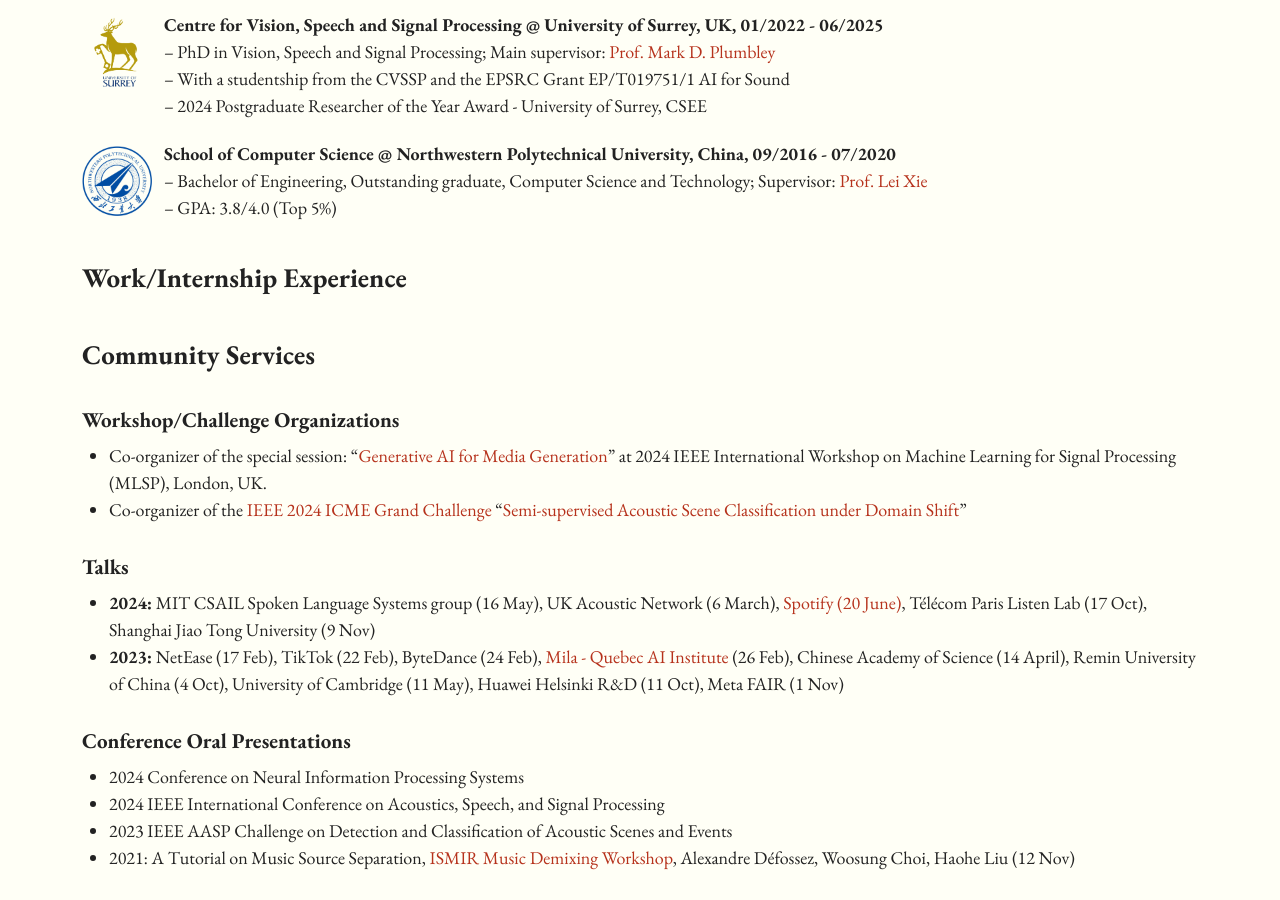
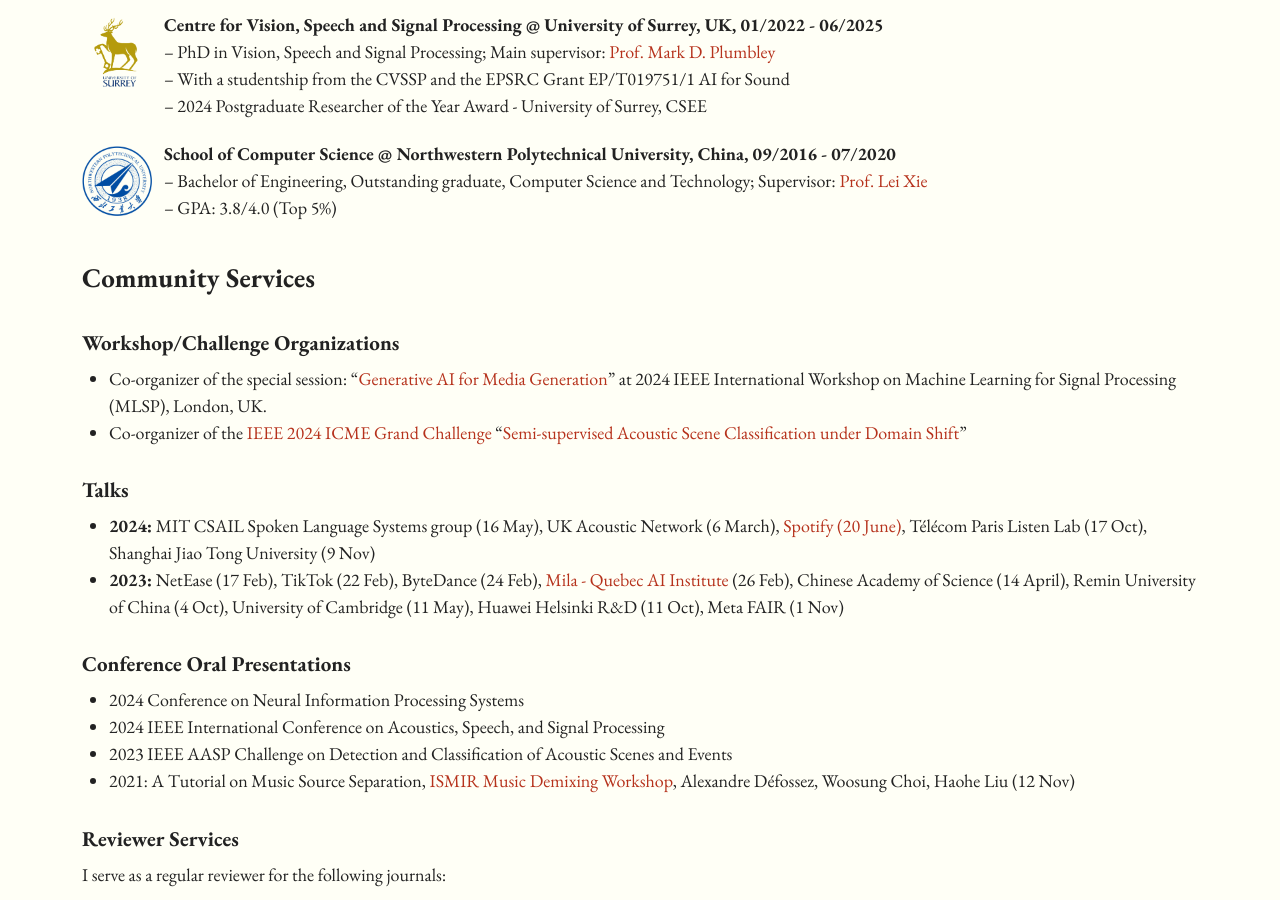
Before and after one commit to haoheliu/haoheliu.github.io, a Jekyll site: the page built from index.md, in a window 1280 px wide and 900 px high, scrolled down 1954 px. Built offline with Jekyll 4.4.1, drawn with Linux system fonts in a browser that asks for light colours; comment, search, counter and statistics services are not loaded.

Commit message:
Update index.md

```diff
--- a/index.md
+++ b/index.md
@@ -744,16 +744,6 @@ Please refer to my Google Scholar Page for the full publication list: [![Google
 {{ edu.comment }}
 {% endfor %}
 
-## Work/Internship Experience
-
-{% assign thumbnail="left" %}
-{% for job in page.jobs %}
-{% if job.image %}
-{% include image_original.html url=job.image caption="" width="20px" align=thumbnail %}
-{% endif %}
-**{{job.title}}** <br/>
-{{ job.comment }}
-{% endfor %}
 
 ## Community Services
 
```
